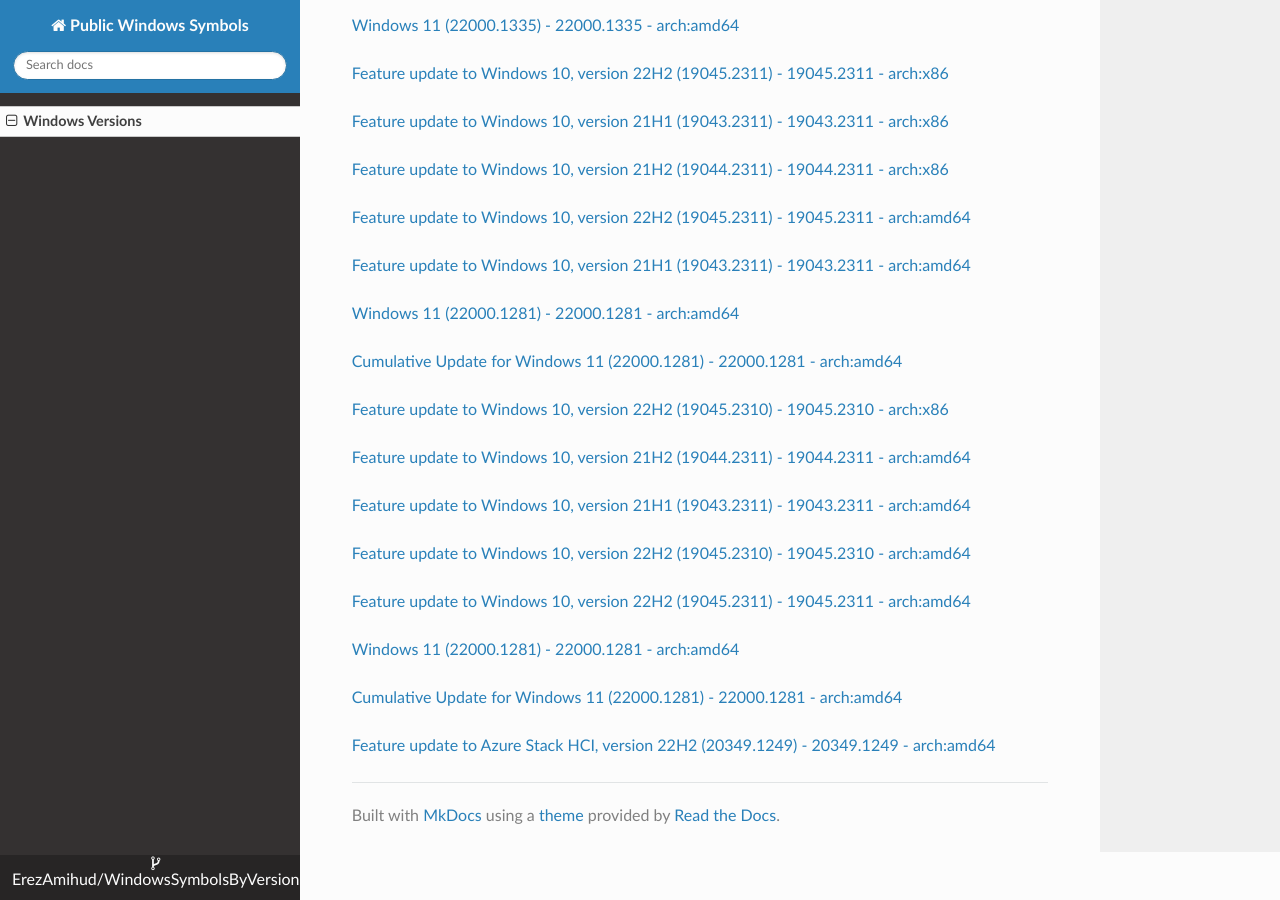
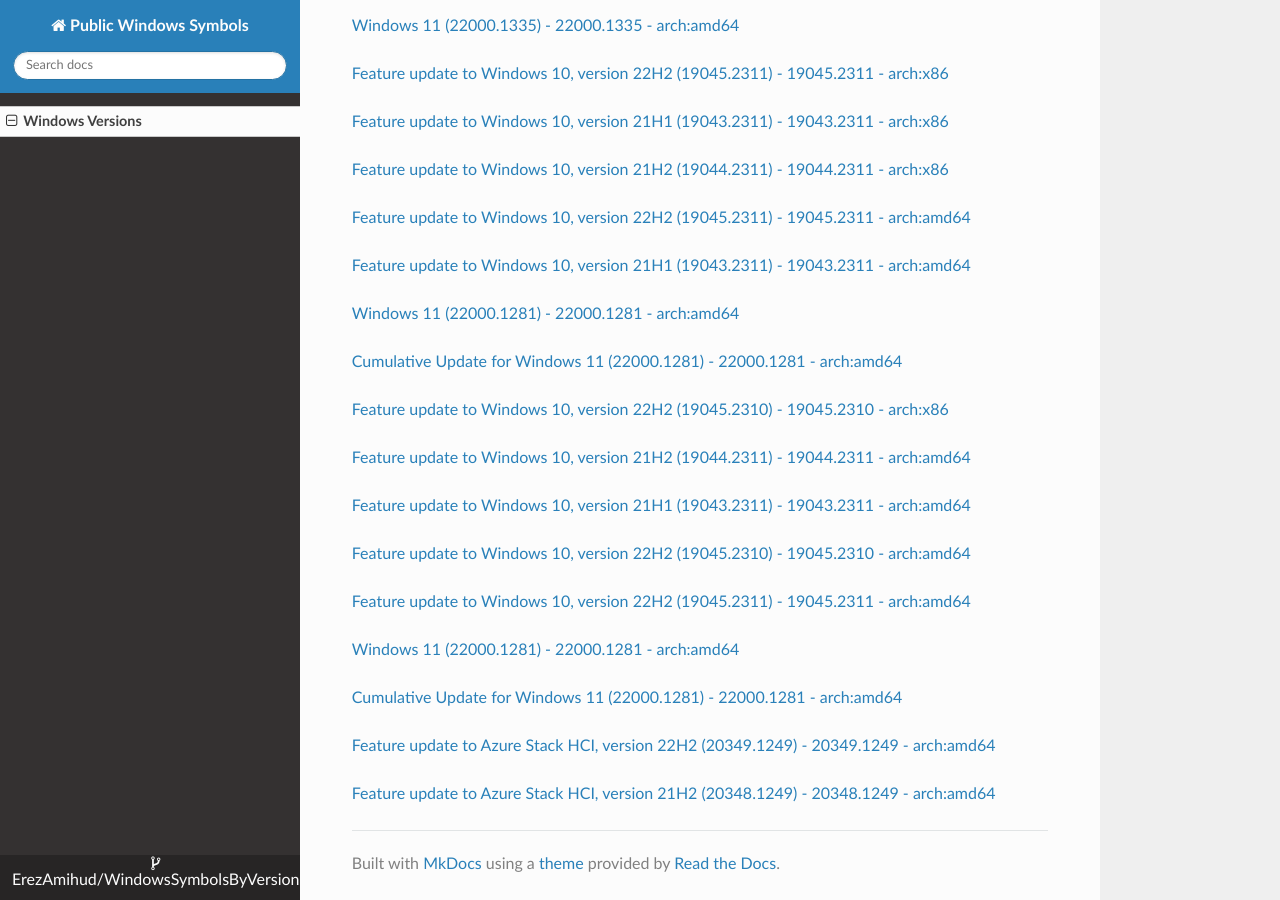
Before and after one commit to ErezAmihud/WindowsSymbolsByVersion, an MkDocs documentation site: the page built from docs/index.md, in a window 1280 px wide and 900 px high, scrolled down 45125 px. Built offline with MkDocs 1.6.1, drawn with Linux system fonts in a browser that asks for light colours; nearby versions of some CDN libraries.

Commit message:
Automated commit, add manifest for e1f8c5b0-6e60-4eb4-947a-37bf5957ff5a

```diff
--- a/docs/index.md
+++ b/docs/index.md
@@ -2650,3 +2650,6 @@
 
 
 [Feature update to Azure Stack HCI, version 22H2 (20349.1249) - 20349.1249 - arch:amd64](https://github.com/ErezAmihud/WindowsSymbolsByVersion/blob/main/manifests/e686b35f-94c1-471c-ada3-4dbd358fe75f.manifest)
+
+
+[Feature update to Azure Stack HCI, version 21H2 (20348.1249) - 20348.1249 - arch:amd64](https://github.com/ErezAmihud/WindowsSymbolsByVersion/blob/main/manifests/e1f8c5b0-6e60-4eb4-947a-37bf5957ff5a.manifest)
```
Also changed, not shown: process_builds.json (+1 -1 lines), 1 other file.
